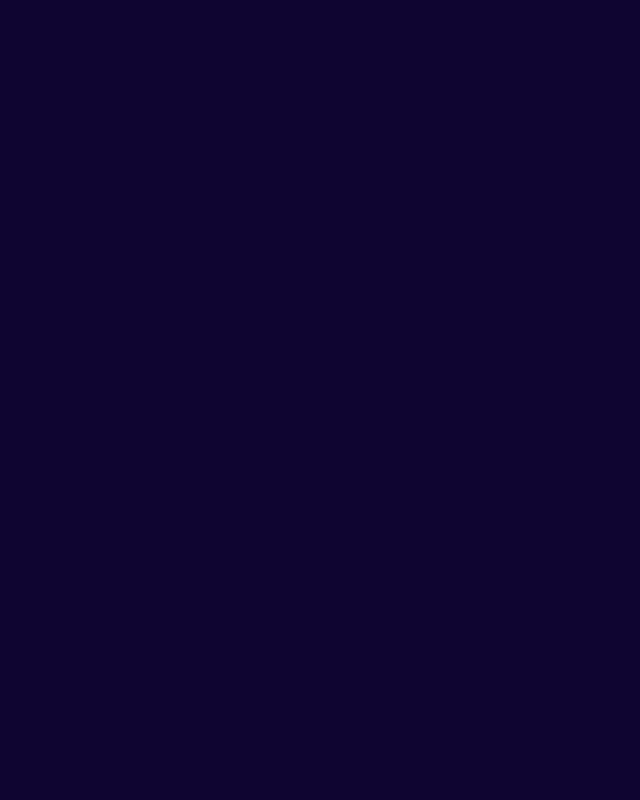
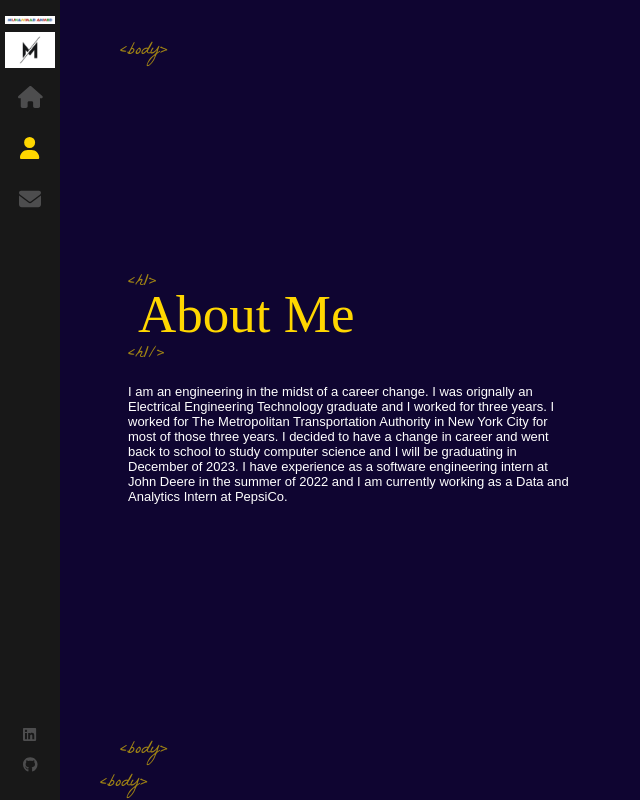
Before and after one commit to muhammednch/Projects, a React (Create React App) app: page /about in a window 1280 px wide. Before the commit this address had no page. Shown: the whole page, without its empty margins (0-640 px from the left). Built offline with nearby package versions, Linux system fonts and the light colour scheme; the HTML template or start-up script is replaced by a standard one.

Commit message:
working on about me page

```diff
--- a/src/App.js
+++ b/src/App.js
@@ -2,6 +2,7 @@
 import { Routes, Route } from 'react-router-dom'
 import Layout from './components/layout';
 import Home from './components/Home';
+import About from './components/About';
 
 function App() {
   return (
@@ -9,6 +10,7 @@
     <Routes>
       <Route path="/" element={<Layout />} >
         <Route index element={<Home />} />
+        <Route path="about" element={<About />} />
         </Route>
     </Routes>
     </>
--- /dev/null
+++ b/src/components/About/index.js
@@ -0,0 +1,22 @@
+import './index.scss'
+import AnimatedLetters from '../AnimatedLetters'
+
+
+const About = () => {
+    return (
+        <div className='container about-page'>
+            <div className='text-zone'>
+                <h1>
+                    <AnimatedLetters
+                        stringArray={['A','b','o','u','t',' ','M','e']}
+                        idx={15}
+                        />
+                </h1>
+                <p>I am an engineering in the midst of a career change. I was orignally an Electrical Engineering Technology graduate and I worked for three years. I worked for The Metropolitan Transportation Authority in New York City for most of those three years. I decided to have a change in career and went back to school to study computer science and I will be graduating in December of 2023. I have experience as a software engineering intern at John Deere in the summer of 2022 and I am currently working as a Data and Analytics Intern at PepsiCo.</p>
+
+            </div>
+        </div>
+    )
+}
+
+export default About
--- a/src/components/layout/index.scss
+++ b/src/components/layout/index.scss
@@ -39,3 +39,70 @@
     animation-delay: 1s;
 
 }
+
+.about-page {
+    .text-zone {
+        position: absolute;
+        left: 10%;
+        top: 50%;
+        transform: translateY(-50%);
+        width: 35%;
+        vertical-align: middle;
+        display: table-cell;
+        max-height: 90%;
+
+        h1 {
+            font-size: 53px;
+            font-family: 'Coolvetiva';
+            color: #ffd700;
+            font-weight: 400;
+            margin-top: 0;
+            position: relative;
+            margin-bottom: 40px;
+            left: 10px;
+
+            &::before{
+              content: '<h1>';
+              font-family: 'La Belle Aurore';
+              font-size: 18px;
+              position: absolute;
+              margin-top: -10px;
+              left: -10px;
+              opacity: 0.6;
+              line-height: 18px;
+            }
+
+            &:after {
+                content: '<h1/>';
+                font-family: 'La Belle Aurore', cursive;
+                color: #ffd700;
+                font-size: 18px;
+                line-height: 18px;
+                position: absolute;
+                left: -30px;
+                bottom: -20px;
+                margin-left: 20px;
+                opacity: 0.6;
+              }
+        }
+
+        p {
+            font-size: 13px;
+            color: #fff;
+            font-family: sans-serif;
+            font-weight: 300;
+            max-width: fit-content;
+            animation: pulse 1s;
+            &:nth-of-type(1) {
+              animation-delay: 1.1s;
+            }
+            &:nth-of-type(2) {
+              animation-delay: 1.2s;
+            }
+            &:nth-of-type(3) {
+              animation-delay: 1.3s;
+            }
+          }
+
+    }
+}
```
Also changed, not shown: src/components/About/index.scss (added).
